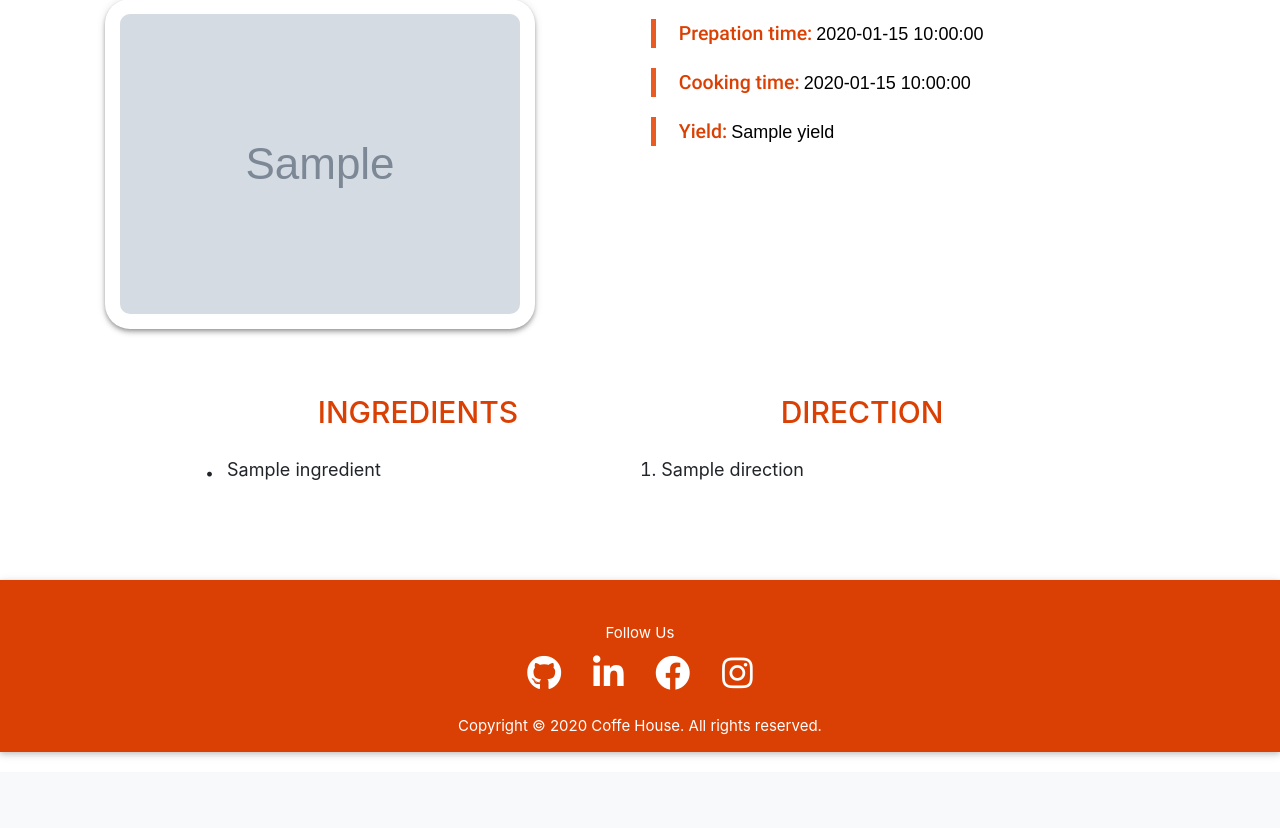
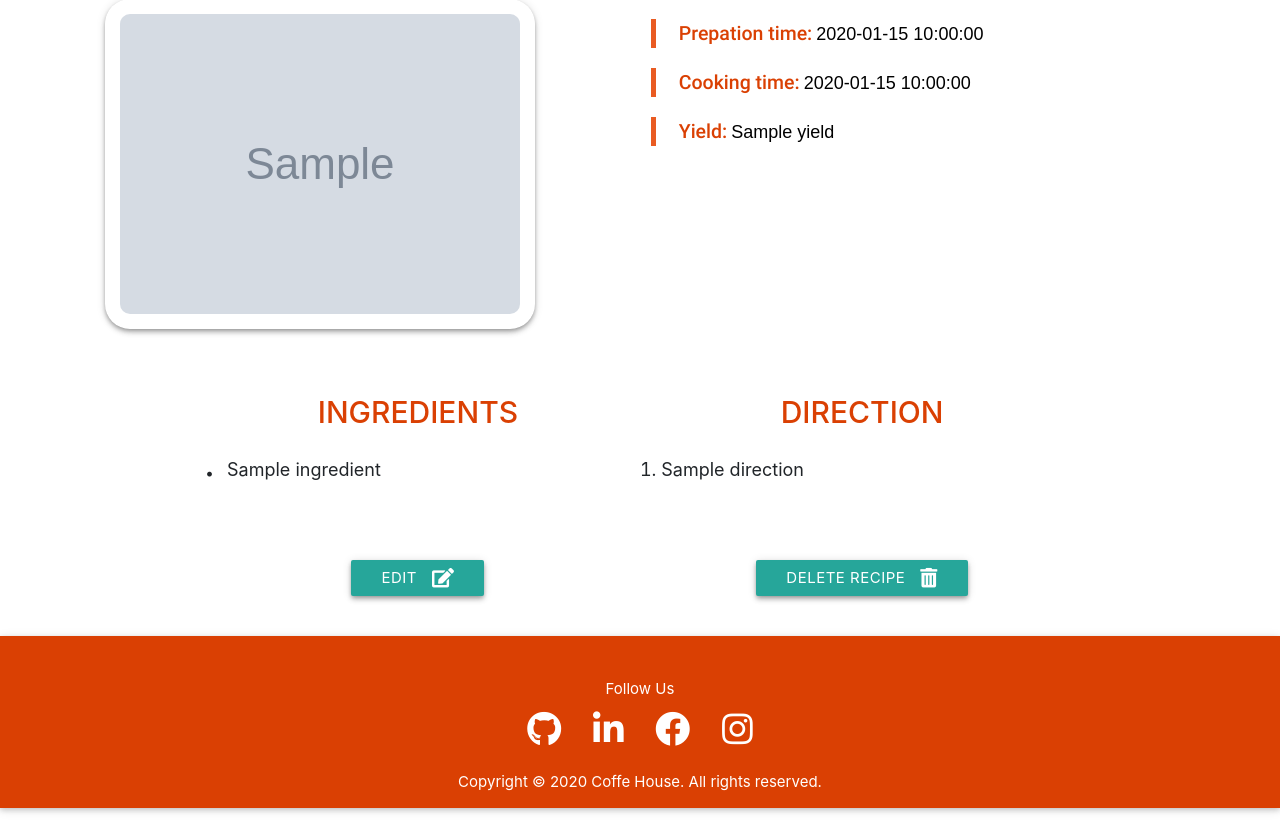
Before and after one commit to Saharalnoor/coffee-recipes-MS3, a Flask app: template templates/recipe_details.html in a window 1280 px wide. Shown: the part 236-1064 px from the top of the page. Before the commit the page ends 992 px from the top, so only its background shows below. Run offline with Flask 2, Linux system fonts and the light colour scheme; the template is opened without the code that fills it: most values are stand-ins (such as "Sample title", 1, 10 or a date in 2020); grey boxes marked "Sample" are stand-in pictures; some libraries are stand-ins or nearby versions.

Commit message:
Adding edit and delete button

```diff
--- a/templates/recipe_details.html
+++ b/templates/recipe_details.html
@@ -48,11 +48,25 @@
             </ol>
         </div>
     </div>
-
-
-</div>
+        <div class="row">
+                <div class="col s6 center-align">
+                    <a href="{{ url_for('edit_recipe', recipe_id=recipe._id) }}"
+                        class="btn z-depth-2 btn-edit-del btn-green waves-effect waves-orange
+                        uppercase" name="action">
+                        <i class="fas fa-edit right"></i>
+                        Edit
+                    </a>
+                </div>
+                <div class="col s6 center-align">
+                    <a class="btn z-depth-2 btn-edit-del btn-green waves-effect waves-orange"
+                href="{{ url_for('home', recipe_id=recipe._id) }}"><i class="fas fa-trash-alt right"></i>Delete Recipe
+            </a>
+                </div>
+            </div>
+        </div>
 
 </div>
 
 
+
 {% endblock %}
```
